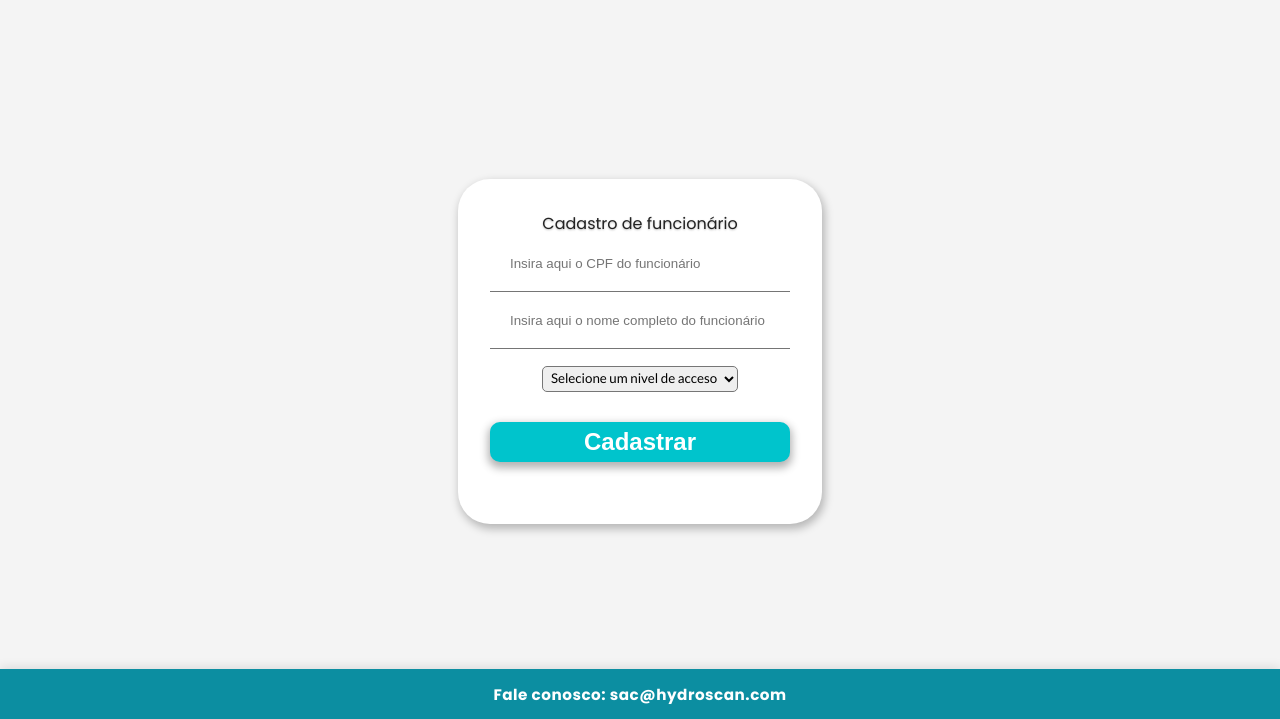
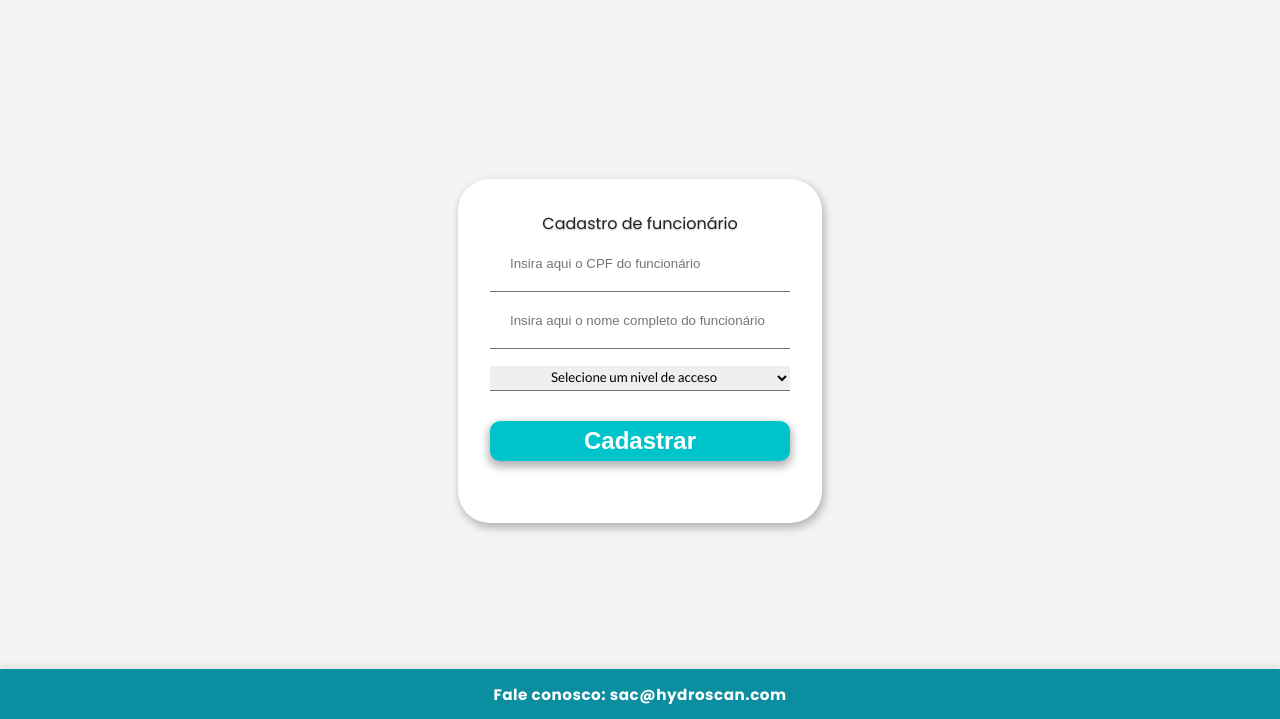
Before and after one commit to rafaarodriguesz2/Sprint-3-HydroScan, a plain HTML site: page site/pages/CadastrarFuncionario.html in a window 1280 px wide. Shown: the part 81-800 px from the top of the page. Drawn offline with nearby package versions, Linux system fonts and the light colour scheme.

Commit message:
Tela de cadastro de funcionario e ajustes de microinterações nas telas de login/cadastro

```diff
--- a/site/css/CadastrarFuncionario.css
+++ b/site/css/CadastrarFuncionario.css
@@ -183,11 +183,12 @@ body {
 .formulario select{
   text-align: center;
   font-family: var(--fonte-secundaria);
-  border-radius: 5px;
   margin-top: 2vh;
   padding: 0.2rem;
-  width: fit-content;
+  width: 100%;
   justify-self: center;
+  border: none;
+  border-bottom: 1px solid #757575;
 }
 
 .formulario button:hover{
```
